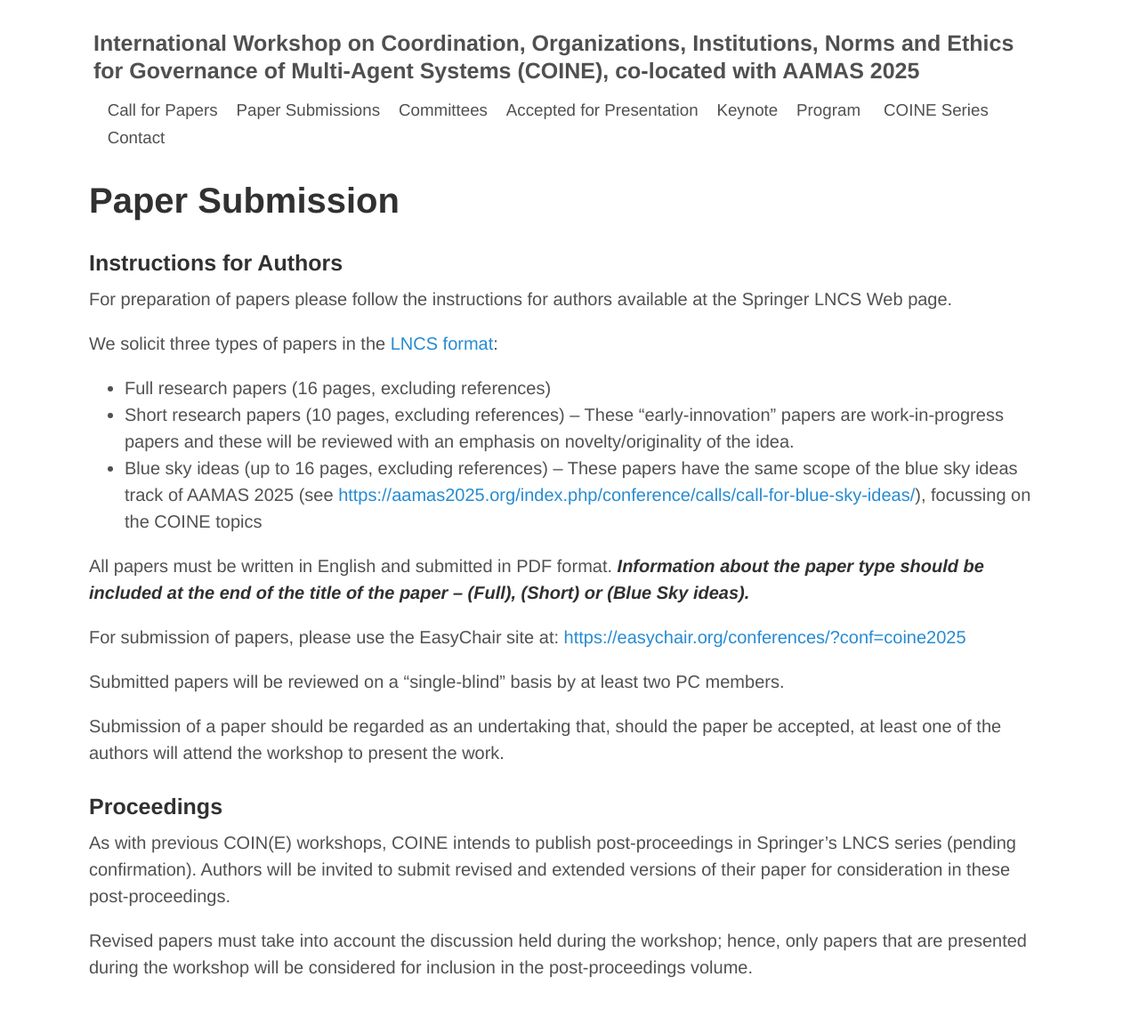
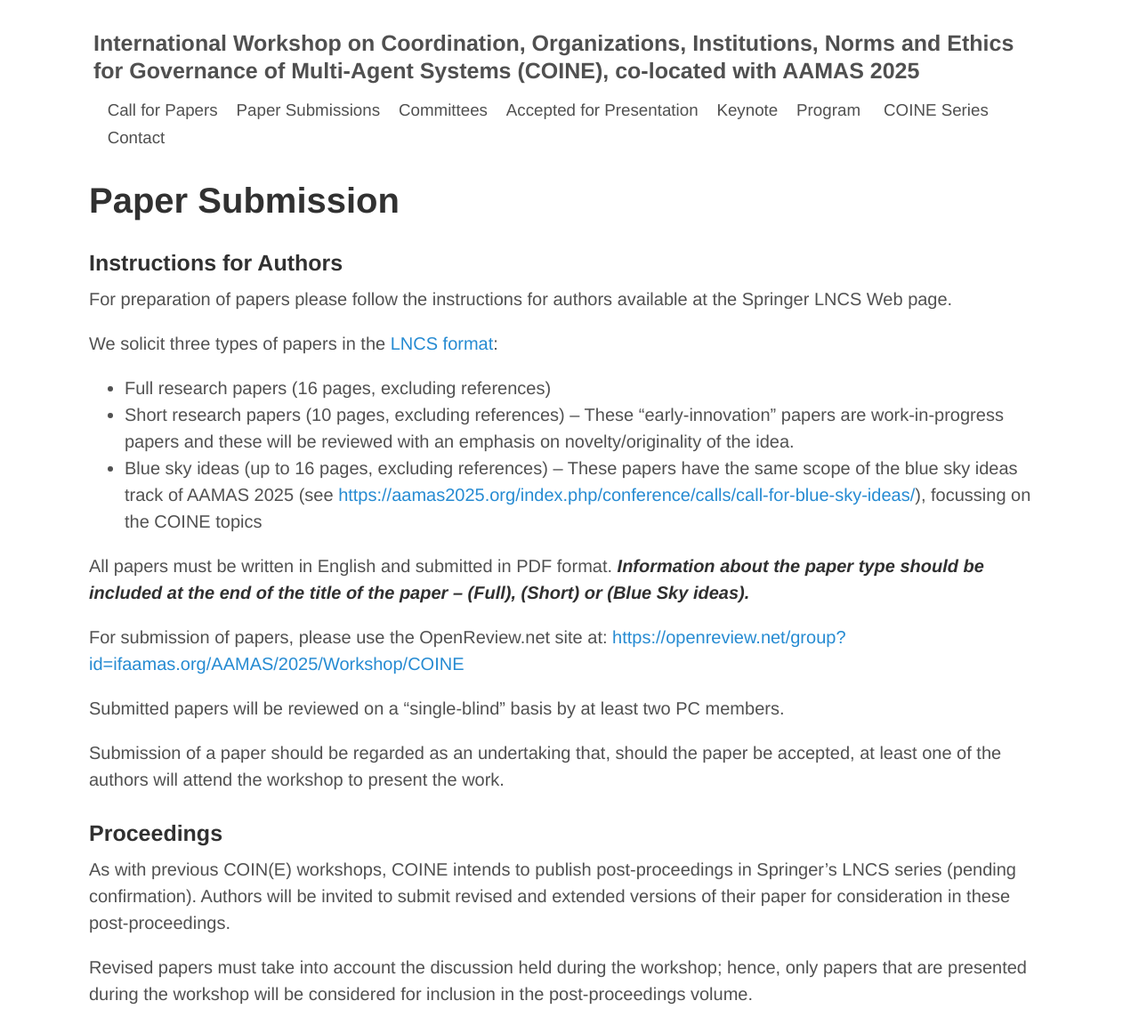
Before and after one commit to coin-workshop/coine-2025-detroit, a Jekyll site: the page built from paper_submission.md, in a window 1280 px wide. Shown: the whole page at 89% size. Built offline with Jekyll 4.4.1, drawn with Linux system fonts in a browser that asks for light colours; before the commit the page ends 1122 px from its top, so only the background shows below that.

Commit message:
update submission site from EasyChair to OpenReview.net

```diff
--- a/paper_submission.md
+++ b/paper_submission.md
@@ -17,7 +17,7 @@ We solicit three types of papers in the [LNCS format](https://www.springer.com/g
 
 All papers must be written in English and submitted in PDF format. __*Information about the paper type should be included at the end of the title of the paper – (Full), (Short) or (Blue Sky ideas).*__
 
-For submission of papers, please use the EasyChair site at: [https://easychair.org/conferences/?conf=coine2025](https://easychair.org/conferences/?conf=coine2025)
+For submission of papers, please use the OpenReview.net site at: [https://openreview.net/group?id=ifaamas.org/AAMAS/2025/Workshop/COINE](https://openreview.net/group?id=ifaamas.org/AAMAS/2025/Workshop/COINE)
 
 Submitted papers will be reviewed on a "single-blind" basis by at least two PC members.
 
```
Also changed, not shown: call_for_papers.md (+1 -1 lines).
